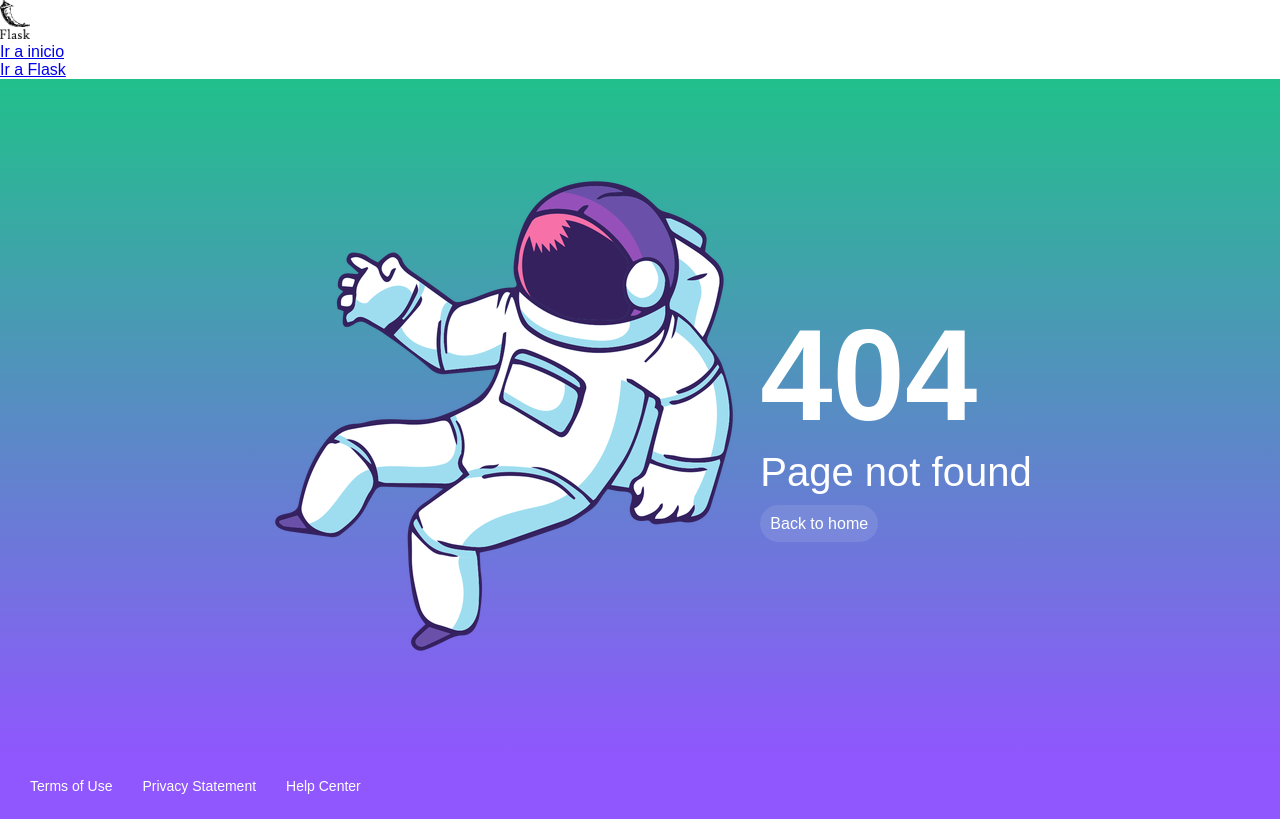
After one commit to josbp0107/practice-python-flask, a Flask app: template templates/404.html in a window 1280 px wide. The commit adds this page. Run offline with Flask 2, Linux system fonts and the light colour scheme; the template is opened without the code that fills it, so the values that code supplies are empty.

Commit message:
Implementando metodo errorhandler, con el codigo de error 404

```diff
--- a/app.py
+++ b/app.py
@@ -6,6 +6,11 @@ app = Flask(__name__) # Nueva instancia de Flask, donde le tenemos que pasar el
 
 
 todos = ['Estudiar','Estudiar estructuras de datos','Desarrollar tesis']
+
+
+@app.errorhandler(404)
+def not_found(error):
+    return render_template('404.html', error=error)
 
 
 @app.route('/')
--- a/static/css/main.css
+++ b/static/css/main.css
@@ -2,6 +2,91 @@ html {
     font-family: sans-serif;
 }
 
-img {
+ul img {
     max-width: 30px;
 }
+
+@import url('https://fonts.googleapis.com/css2?family=Mulish:wght@500&display=swap');
+
+* {
+    box-sizing: border-box;
+    margin: 0;
+    padding: 0;
+    font-family: 'Mulish', sans-serif;
+}
+
+.header {
+    background-color: #21C08B;
+    width: 100%;
+    height: 10%;
+    display: flex;
+    justify-content: space-between;
+    align-items: center;
+}
+
+.header__img {
+    width: 50px;
+    margin-left: 20px;
+    /* margin-top: 1.4%; */
+    padding-top: 10px;
+    cursor: pointer;
+}
+
+.main {
+    display: flex;
+    justify-content: center;
+    background: linear-gradient(#21C08B,#8F57FD);
+    min-height: calc(100vh - 125px);
+
+    width: 100%;
+
+}
+
+.main__404 {
+    display: flex;
+    align-items: center;
+    justify-content: center;
+}
+
+.main__404--title{
+    font-size: 130px;
+    color: white;
+}
+
+.main__404--paragraph {
+    font-size: 40px;
+    color: white;
+    margin-bottom: 20px;
+}
+
+.main__404--a {
+    margin-top: 20px;
+    padding: 10px;
+    text-decoration: none;
+    background-color:rgba(255,255,255,0.1);
+    border-radius: 20px;
+    color: white;
+    font-size: 16px;
+
+}
+
+.footer {
+    background-color: #8F57FD;
+    display: flex;
+    align-items: center;
+    min-height: 65px;
+    width: 100%;
+    /* flex-wrap:wrap; */ /* Se le puede agregar en vez del media query*/
+}
+
+.footer a {
+    color: white;
+    cursor: pointer;
+    font-size: 14px;
+    padding-left: 30px;
+    text-decoration: none;
+}
+
+.footer a:hover {
+    text-decoration: underline;
+}
--- /dev/null
+++ b/templates/404.html
@@ -0,0 +1,28 @@
+{% extends 'base.html' %}
+
+{% block title %}
+    {{ super() }}
+    Error 404
+{% endblock  %}
+
+{% block content  %}
+
+    <header class="header"></header>
+
+    <section class="main">
+        <div class="main__404">
+            <img class="main__404--img" src="{{ url_for('static', filename='images/astronaut.png') }}" alt="">
+            <div class="main__404-description">
+                <h1 class="main__404--title">404</h1>
+                <p class="main__404--paragraph">Page not found</p>
+                <a class="main__404--a" href="#">Back to home</a>
+            </div>
+        </div>
+    </section>
+
+    <footer class="footer">
+        <a href="#">Terms of Use</a>
+        <a href="#">Privacy Statement</a>
+        <a href="#">Help Center</a>
+    </footer>
+{% endblock %}
```
Also changed, not shown: static/images/astronaut.png (added).
